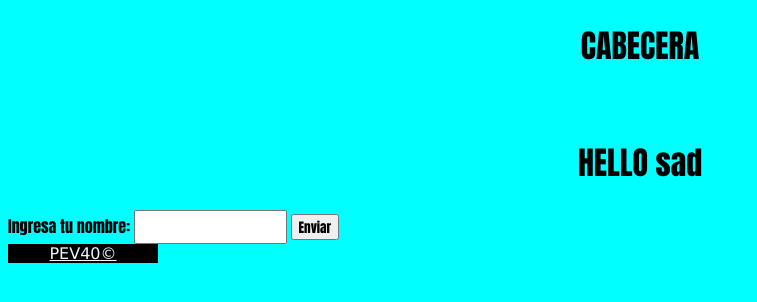
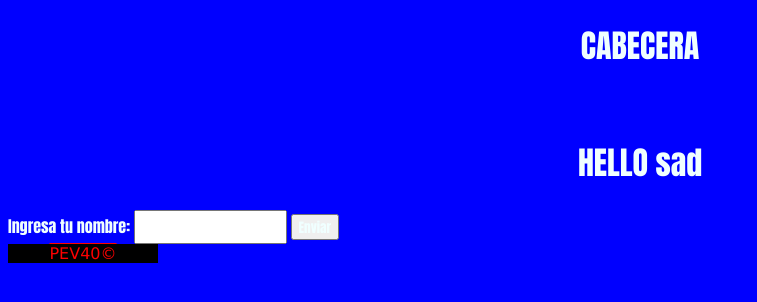
Before and after one commit to Pev40/My_Learning, a PHP site: page /Prueba2.html in a window 1280 px wide. Shown: the top 302 px of the page, without its empty margins (0-757 px from the left). Run offline with PHP 8.4, Linux system fonts and the light colour scheme.

Commit message:
Cambio a azul

```diff
--- a/Git/Proyecto1/styles.css
+++ b/Git/Proyecto1/styles.css
@@ -1,8 +1,9 @@
 *{
     font-family: Impact, Haettenschweiler, 'Arial Narrow Bold', sans-serif;
+color: azure;
 }
 body{
-    background-color:aqua;
+    background-color:blue;
 }
 h1{
     text-align: center;
@@ -12,14 +13,13 @@ h1{
 }
 footer{
     background-color: black;
-    color: aliceblue;
+    color: red;
     font-family: 'Lucida Sans', 'Lucida Sans Regular', 'Lucida Grande', 'Lucida Sans Unicode', Geneva, Verdana, sans-serif;
-    text-decoration: underline;
+    text-decoration:overline;
     text-align: center;
     width: 150px;
 
 }
 input{
     padding: 5px;
-
-}
+ }
```
